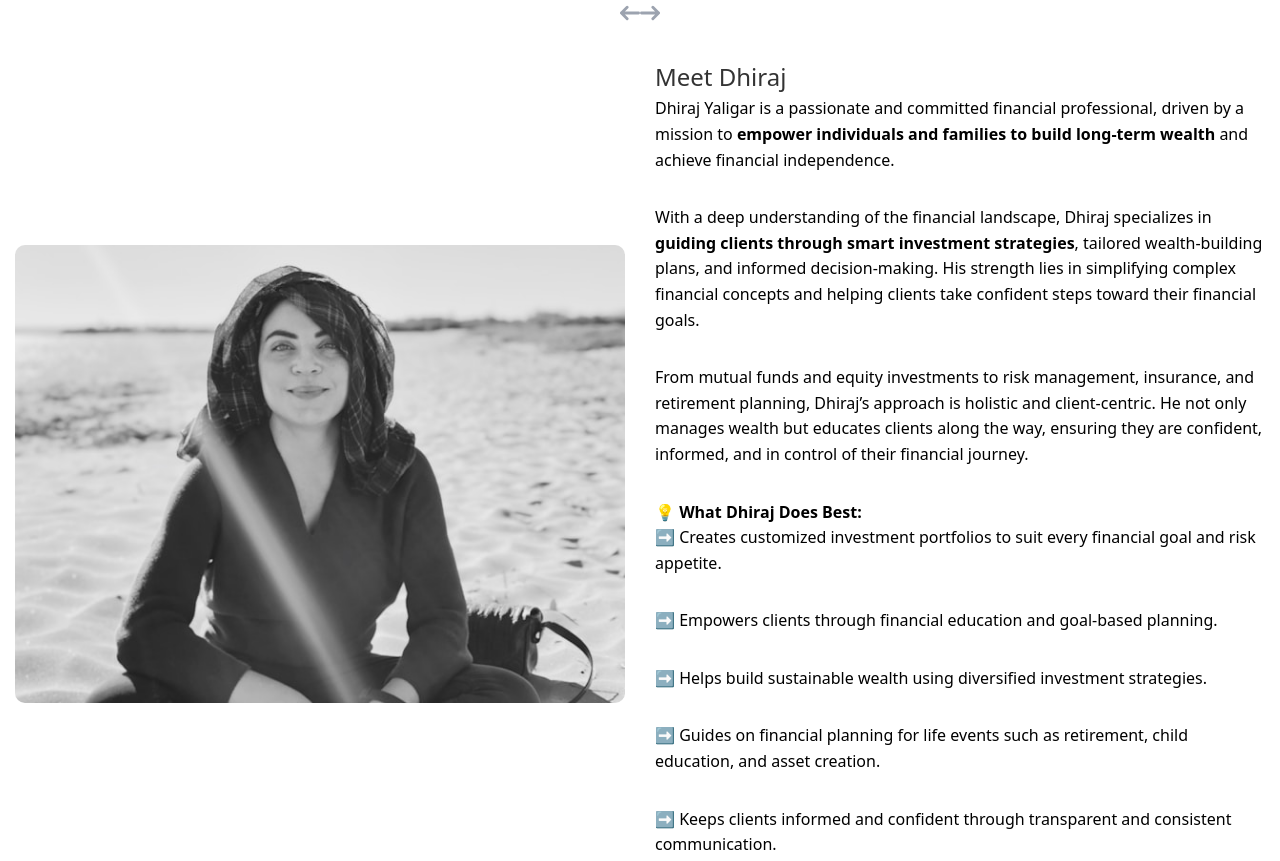
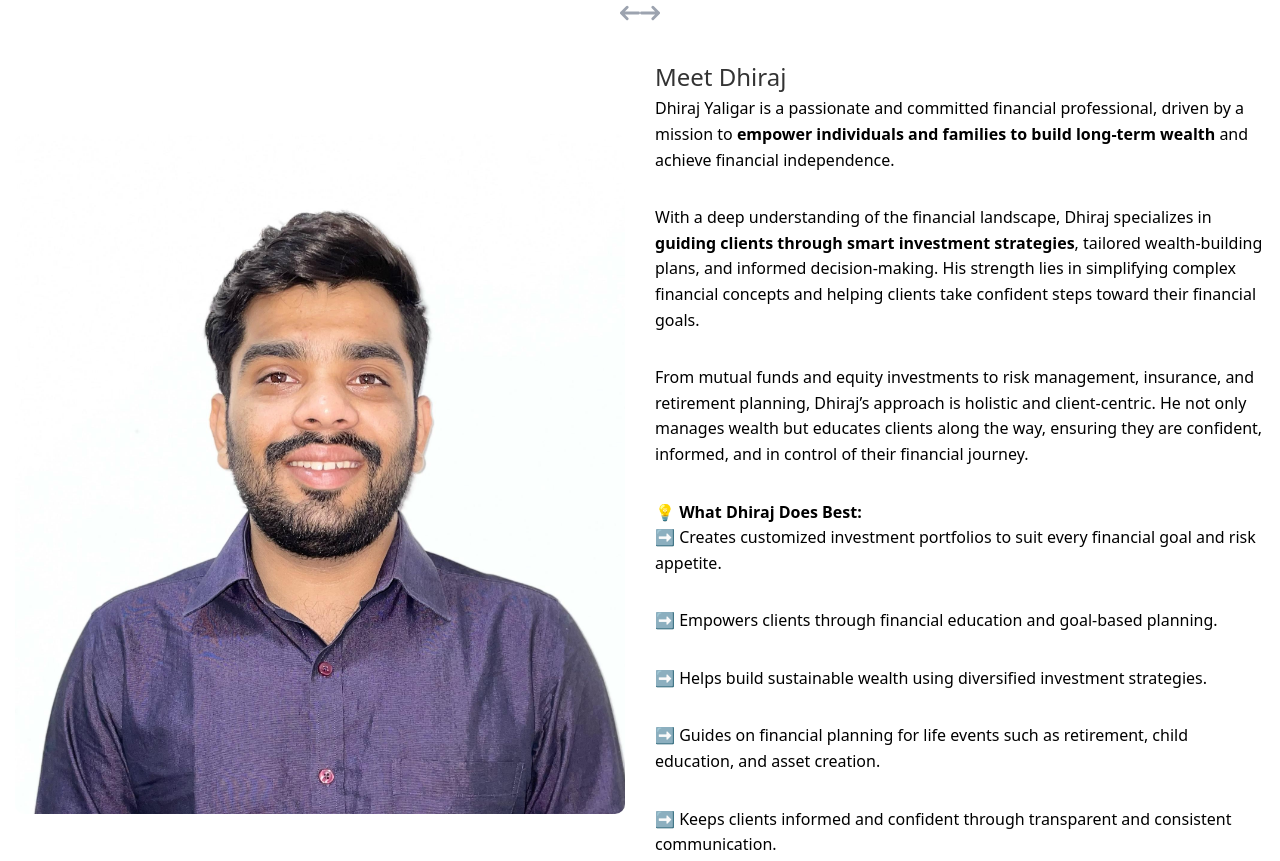
Before and after one commit to Ganeshkesapnatti/dhirajwebsite, a plain HTML site: page index.html in a window 1280 px wide. Shown: the part 509-1370 px from the top of the page. Drawn offline with nearby package versions, Linux system fonts and the light colour scheme.

Commit message:
5th commit

```diff
--- a/index.html
+++ b/index.html
@@ -195,7 +195,7 @@
 
     <div class="item mission">
         <div class="imageConatiner">
-            <img src="ceo.jpg" alt="Dhiraj" />
+            <img src="dhiraj.jpg" alt="Dhiraj" />
         </div>
         <div class="desc">
             <h2>Meet Dhiraj</h2>
```
Also changed, not shown: dhiraj.jpg (added).
